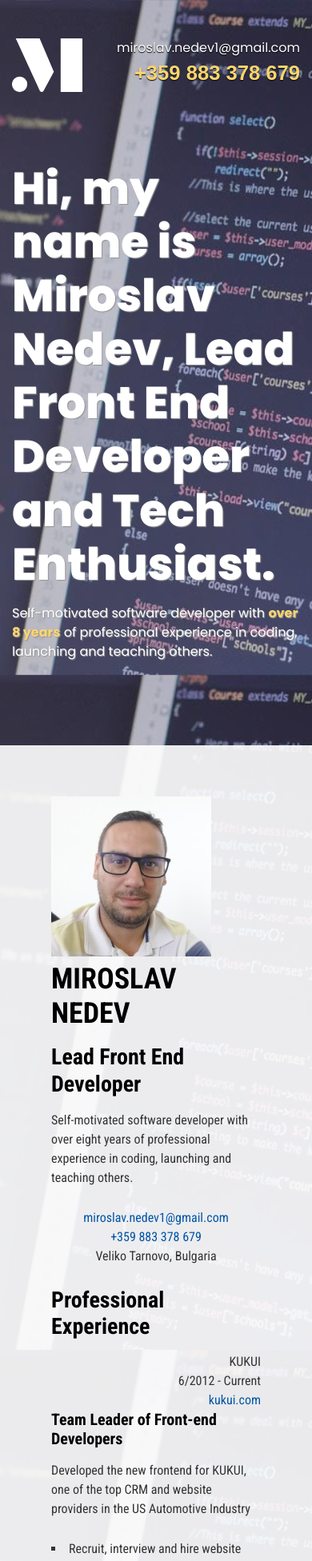
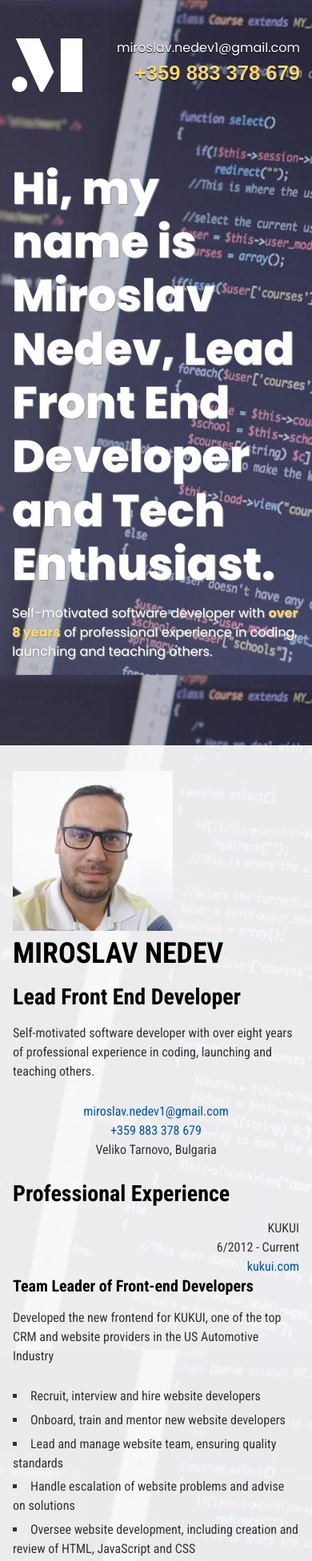
Before and after one commit to Miroslav6/mnportfolio, a React (Create React App) app: page / in a window 390 px wide. Shown: the top 1952 px of the page at 80% size. Built offline with nearby package versions, Linux system fonts and the light colour scheme.

Commit message:
Fix Mobile

```diff
--- a/src/App.css
+++ b/src/App.css
@@ -545,8 +545,22 @@ page-break-after: avoid;
   flex: 1;        /* distributes space on the line equally among items */
 }
 
+
+
+ /* Extra small screens
+ --------------------------------------------------------------- */
+ @media (max-width: 575.98px) {
+  .cv-page{
+    padding: 2rem 1rem;
+  }
+}
+
+ /* smaller screens
+ --------------------------------------------------------------- */
+
+
 @media (max-width: 767.98px) {
-  .cv-header-meta{border: none;}
+
 
   /* .cv-timeline-details,
   .cv-timeline-body,
@@ -557,5 +571,18 @@ page-break-after: avoid;
   .cv-timeline-body{
     margin-bottom: 1.5rem;
   } */
+}
 
- }
+ /* Medium devices
+ --------------------------------------------------------------- */
+@media (max-width: 991.98px) {
+
+}
+
+
+
+ /* larger screens
+ --------------------------------------------------------------- */
+@media (max-width: 1199.98px) {
+  .cv-header-meta{border: none;}
+}
```
